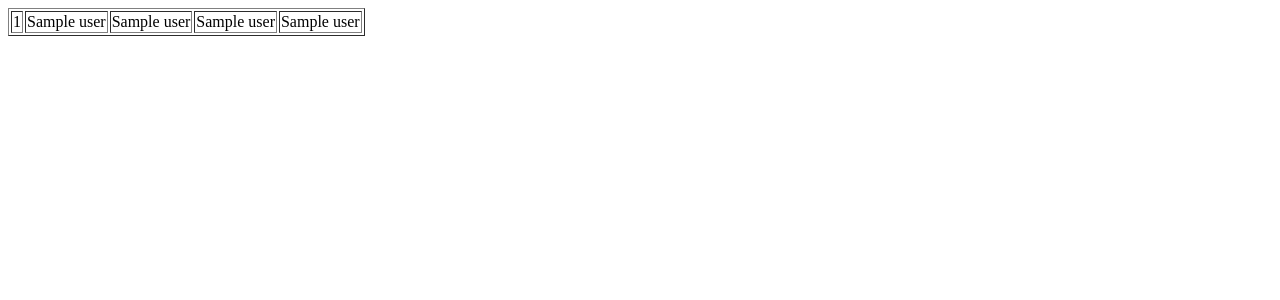
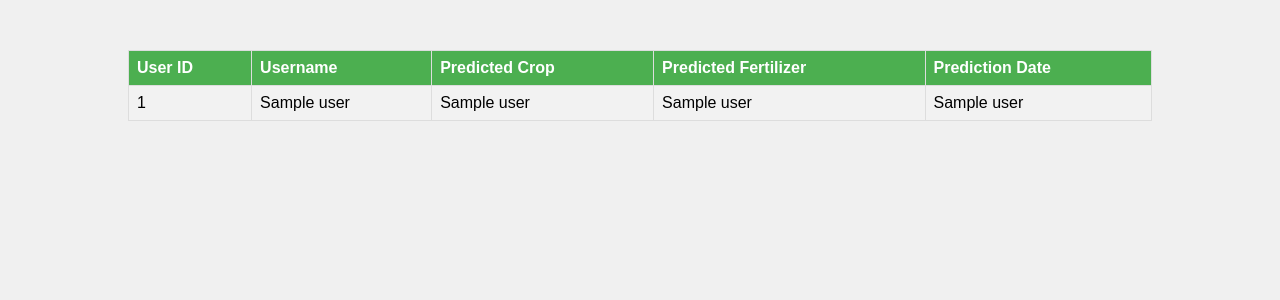
Before and after one commit to BirendraKSharma/minor_project, a Flask app: template templates/dashboard.html in a window 1280 px wide. Shown: the top 300 px of the page. Run offline with Flask 3, Linux system fonts and the light colour scheme; the template is opened without the code that fills it: most values are stand-ins (such as "Sample title", 1, 10 or a date in 2020); parts of the project's set-up code (start-up, migrations or seed data) failed here and were passed over; some libraries are stand-ins or nearby versions.

Commit message:
decorating dashboard using css and changing sql query in app.py

```diff
--- a/app.py
+++ b/app.py
@@ -98,19 +98,27 @@ def users():
     #query to show data
     query = """
     SELECT
-        users.userID,
-        users.username,
-        crop_prediction.predicted_crop,
-        crop_prediction.predicted_fertilizer,
-        crop_prediction.date AS prediction_date
-    FROM
-        users
-    JOIN
-        crop ON users.userID = crop.userID
-    LEFT JOIN
-        crop_prediction ON users.userID = crop_prediction.userID
-    WHERE
-        users.userID = %s;
+    users.userID,
+    users.username,
+    crop_prediction.predicted_crop,
+    crop_prediction.predicted_fertilizer,
+    MAX(crop_prediction.date) AS prediction_date
+FROM
+    users
+JOIN
+    crop ON users.userID = crop.userID
+LEFT JOIN
+    crop_prediction ON users.userID = crop_prediction.userID
+WHERE
+    users.userID = %s
+GROUP BY
+    users.userID,
+    users.username,
+    crop_prediction.predicted_crop,
+    crop_prediction.predicted_fertilizer
+ORDER BY
+    prediction_date DESC;
+
 """
     resultValue = cur.execute(query,(userID,))
     if resultValue > 0:
@@ -154,27 +162,32 @@ def predict():
     mysql.connection.commit()
     cur.close()
 
-    crop_result = predict_crop(N, P, K, temp, humidity, ph, rainfall)
-    fertilizer_result = predict_fertilizer(soil_color_num, N, P, K, ph, rainfall, temp)
+    cur = mysql.connection.cursor()
 
-    cur = mysql.connection.cursor()
-    cur.execute(
-        "INSERT INTO crop_prediction (userID, predicted_crop, predicted_fertilizer, date) VALUES (%s, %s, %s, NOW())",
-        (userID, crop_result, fertilizer_result)
-    )
-    mysql.connection.commit()
-    cur.close()
 
     action = request.form.get('action')
     if action == 'crop':
-        # crop_result = predict_crop(N, P, K, temp, humidity, ph, rainfall)
+        crop_result = predict_crop(N, P, K, temp, humidity, ph, rainfall)
+        cur.execute(
+        "INSERT INTO crop_prediction (userID, predicted_crop, date) VALUES (%s, %s, NOW())",
+        (userID, crop_result,)
+        )
+        mysql.connection.commit()
+
         return render_template('index.html', crop_result=crop_result)
     elif action == 'fertilizer':
-        # fertilizer_result = predict_fertilizer(soil_color_num, N, P, K, ph, rainfall, temp)
+        fertilizer_result = predict_fertilizer(soil_color_num, N, P, K, ph, rainfall, temp)
+        cur.execute(
+        "INSERT INTO crop_prediction (userID, predicted_fertilizer, date) VALUES (%s, %s, NOW())",
+        (userID, fertilizer_result)
+        )
+        mysql.connection.commit()
+
         return render_template('index.html', fertilizer_result=fertilizer_result)
     else:
         return render_template('index.html', error="Please select an action (Crop or Fertilizer)")
 
+    cur.close()
 
 def predict_crop(N, P, K, temp, humidity, ph, rainfall):
     feature_list = [N, P, K, temp, humidity, ph, rainfall]
--- a/templates/dashboard.html
+++ b/templates/dashboard.html
@@ -4,9 +4,44 @@
     <meta charset="UTF-8">
     <meta name="viewport" content="width=device-width, initial-scale=1.0">
     <title>Dash Board</title>
+    <style>
+        body {
+            font-family: Arial, sans-serif;
+            margin: 0;
+            padding: 0;
+            background-color: #f0f0f0;
+        }
+        table {
+            width: 80%;
+            margin: 50px auto;
+            border-collapse: collapse;
+        }
+        th, td {
+            border: 1px solid #ddd;
+            padding: 8px;
+            text-align: left;
+        }
+        th {
+            background-color: #4CAF50;
+            color: white;
+        }
+        tr:nth-child(even) {
+            background-color: #f2f2f2;
+        }
+        tr:hover {
+            background-color: #ddd;
+        }
+    </style>
 </head>
 <body>
-    <table border = 1>
+    <table>
+        <tr>
+            <th>User ID</th>
+            <th>Username</th>
+            <th>Predicted Crop</th>
+            <th>Predicted Fertilizer</th>
+            <th>Prediction Date</th>
+        </tr>
         {% for user in userDetails %}
         <tr>
           <td> {{user[0]}} </td>
@@ -16,8 +51,6 @@
           <td> {{user[4]}} </td>
         </tr>
         {% endfor %}
-      </table>
-
-
+    </table>
 </body>
 </html>
```
